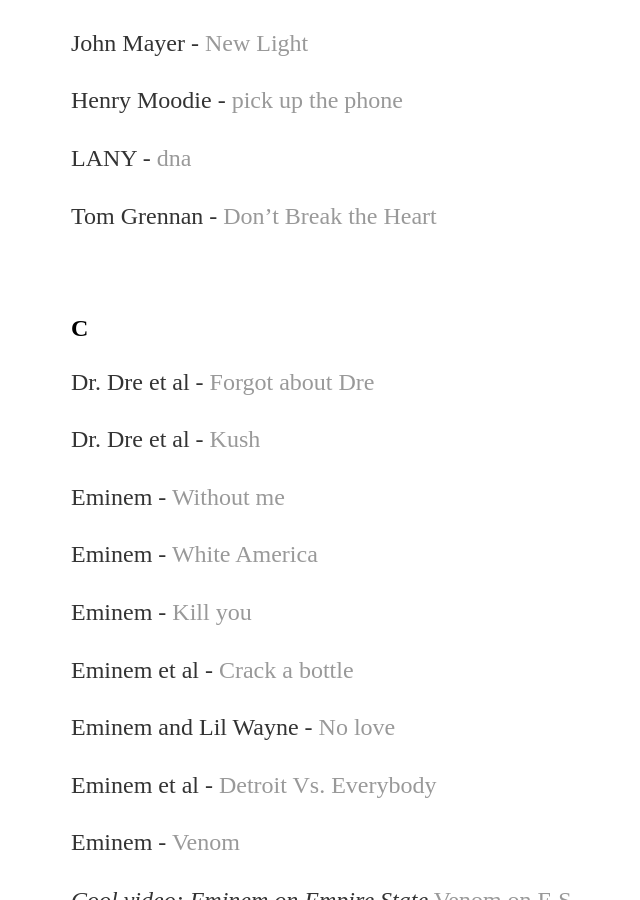
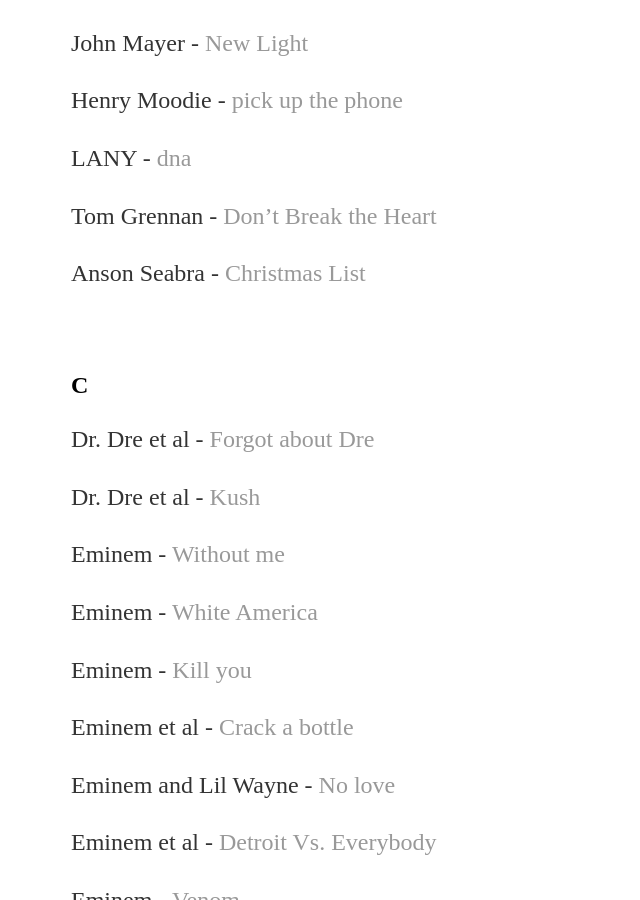
Before and after one commit to yjkweon24/yjkweon24.github.io, a Jekyll site: the page built from _posts/2018-10-23-songs-that-i-love.md, in a window 1280 px wide and 900 px high, scrolled down 16177 px. Shown: the whole window, without its empty margins (121-761 px from the left). Built offline with Jekyll 4.4.1, drawn with Linux system fonts in a browser that asks for light colours.

Commit message:
Update 2018-10-23-songs-that-i-love.md

```diff
--- a/_posts/2018-10-23-songs-that-i-love.md
+++ b/_posts/2018-10-23-songs-that-i-love.md
@@ -564,6 +564,8 @@
 
 Tom Grennan - [Don't Break the Heart](https://www.youtube.com/watch?v=k8CNPW-8G9w)
 
+Anson Seabra - [Christmas List](https://www.youtube.com/watch?v=6mxfDARV9yw)
+
 <br>
 
 ## C
```
